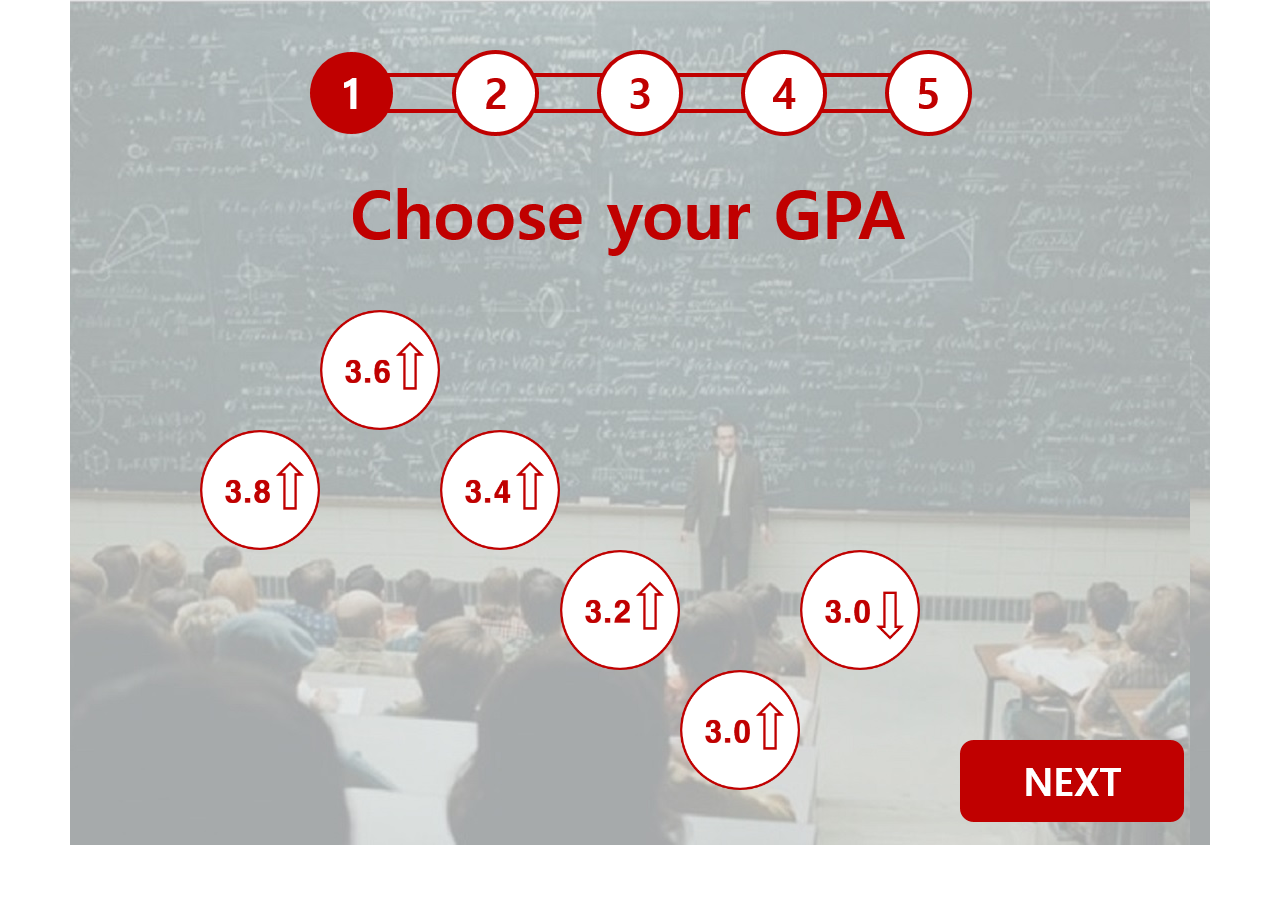
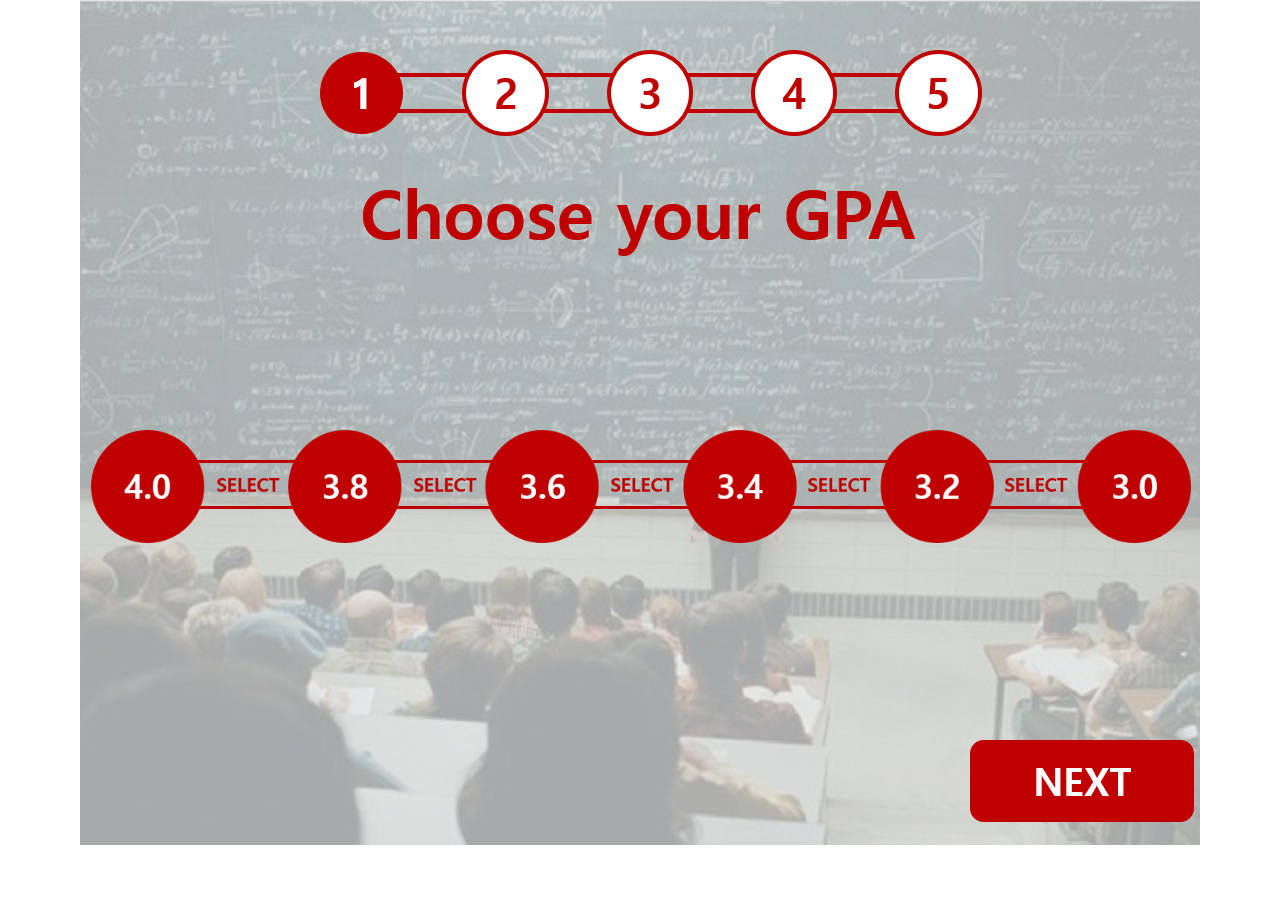
Before and after one commit to ggajo22/consulting, a PHP site: page /consulting/input.php in a window 1280 px wide. Run offline with PHP 8.4, Linux system fonts and the light colour scheme; data that the repository does not hold is empty.

Commit message:
디자인중

```diff
--- a/input.php
+++ b/input.php
@@ -22,7 +22,7 @@
  ?>
 
 <style media="screen">
-  #qwrap{min-width:964px; height:845px; margin:0 auto;background:url(res/img/index_bg.jpg); no-repeat center top;}
+  #qwrap{width:1120px; height:845px; margin:0 auto; background:url('res/img/index_bg.jpg'); no-repeat center top;}
   #touchSlider { width:1120px; height:912px; margin:0 auto; position:absolute; overflow:hidden; }
   #touchSlider ul { width:99999px; height:912px; position:absolute; top:0; left:0; overflow:hidden; }
   #touchSlider ul li { float:left; width:1120px; height:912px; font-size:14px; color:#fff; }
@@ -32,32 +32,38 @@
     left: 890px;
     top: 740px;
   }
-  .q_g{
-    position: relative;
-    left: 200px;
-    top: 50px;
-  }
-  .q{
-    position: relative;
-    left: 200px;
-    top: 50px;
-  }
-  label{
-    display: none;
-  }
-  #gpa_uw_input img{
-    width : 120px;
-    height : 120px;
-  }
-  #gpa_uw1{position: absolute; left: 130px; top: 430px;}
-  #gpa_uw2{position: absolute; left: 250px; top: 310px;}
-  #gpa_uw3{position: absolute; left: 370px; top: 430px;}
-  #gpa_uw4{position: absolute; left: 490px; top: 550px;}
-  #gpa_uw5{position: absolute; left: 610px; top: 670px;}
-  #gpa_uw6{position: absolute; left: 730px; top: 550px;}
+  .q1 .q_g{position: relative; left: 200px; top: 50px;}
+  .q1 .q{position: relative; left: 200px; top: 50px;}
+  label{display: none;}
+  .gpa_wrap {width: 1100px; height: 118px;}
+  .gpa_option {width:110px; height: 50px;}
+
+  .gpa_uw1{position: absolute; left: 102px; top: 30px; background:url(res/img/nq1_a1.png) no-repeat; background-size:100%}
+  .gpa_uw2{position: absolute; left: 299px; top: 30px; background:url(res/img/nq1_a1.png) no-repeat; background-size:100%}
+  .gpa_uw3{position: absolute; left: 496px; top: 30px; background:url(res/img/nq1_a1.png) no-repeat; background-size:100%}
+  .gpa_uw4{position: absolute; left: 693px; top: 30px; background:url(res/img/nq1_a1.png) no-repeat; background-size:100%}
+  .gpa_uw5{position: absolute; left: 890px; top: 30px; background:url(res/img/nq1_a1.png) no-repeat; background-size:100%}
+
+  .gpa_uw1:hover{background:url(res/img/nq1_a1_h.png) no-repeat; background-size:100%}
+  .gpa_uw2:hover{background:url(res/img/nq1_a1_h.png) no-repeat; background-size:100%}
+  .gpa_uw3:hover{background:url(res/img/nq1_a1_h.png) no-repeat; background-size:100%}
+  .gpa_uw4:hover{background:url(res/img/nq1_a1_h.png) no-repeat; background-size:100%}
+  .gpa_uw5:hover{background:url(res/img/nq1_a1_h.png) no-repeat; background-size:100%}
+
+  .gpa_uw0{position: absolute; left: 11px; top: 430px; background:url(res/img/nq1_a.png) no-repeat; background-size:100%}
+
+  .q2 .q_g{position: relative; left: 200px; top: 50px;}
+  .q2 .q{position: relative; left: -20px; top: 50px;}
+
+  .test_wrap{width:200px; height:200px;}
+  .test_option{width:200px; height:200px;}
+
+  .test_sat{position: relative; left: 100px;  background:url(res/img/q2_a1.png) no-repeat; background-size:100%}
+  .test_act{position: relative; left: 300px; background:url(res/img/q2_a2.png) no-repeat; background-size:100%}
+
+
 </style>
 <script>
-
 
 </script>
 <div class="container">
@@ -69,21 +75,23 @@
             <p class="q_g"><img src="res/img/q1_g.png" alt=""></p>
             <p class="q"><img src="res/img/q1.png" /></p>
             <div id="gpa_uw_input" class="form-group test_object">
-              <label for="gpa_uw">GPA</label>
               <input type="hidden" name="test_id" value="30">
               <input type="text" class="form-control hidden" id="gpa_uw" name="test_score" placeholder="GPA를 입력하세요">
-              <div class="radioBtn" id="gpa_uw1"><img src="res/img/q1_a1.png" alt="above 3.8"></div>
-              <div class="radioBtn" id="gpa_uw2"><img src="res/img/q1_a2.png" alt="above 3.8"></div>
-              <div class="radioBtn" id="gpa_uw3"><img src="res/img/q1_a3.png" alt="above 3.8"></div>
-              <div class="radioBtn" id="gpa_uw4"><img src="res/img/q1_a4.png" alt="above 3.8"></div>
-              <div class="radioBtn" id="gpa_uw5"><img src="res/img/q1_a5.png" alt="above 3.8"></div>
-              <div class="radioBtn" id="gpa_uw6"><img src="res/img/q1_a6.png" alt="above 3.8"></div>
+              <div class="gpa_wrap radio_wrap gpa_uw0" id="gpa_uw0">
+                <div class="gpa_option gpa_uw1" id="gpa_uw1"></div>
+                <div class="gpa_option gpa_uw2" id="gpa_uw2"></div>
+                <div class="gpa_option gpa_uw3" id="gpa_uw3"></div>
+                <div class="gpa_option gpa_uw4" id="gpa_uw4"></div>
+                <div class="gpa_option gpa_uw5" id="gpa_uw5"></div>
+              </div>
             </div>
           </li>
           <li class="q2">
-            <div class="btn-group">
-              <input id="sat_btn" type="button" name="SAT" value="SAT" class="btn btn-default btn-large">
-              <input id="act_btn" type="button" name="ACT" value="ACT" class="btn btn-default btn-large">
+            <p class="q_g"><img src="res/img/q2_g.png"></p>
+            <p class="q"><img src="res/img/q2.png"></p>
+            <div class="test_wrap">
+              <div class="test_option test_sat" id="sat_btn"></div>
+              <div class="test_option test_act" id="act_btn"></div>
             </div>
           </li>
           <li class="q3">
@@ -150,12 +158,43 @@
   </form>
 </div>
 <script type="text/javascript">
-for(i=0; i<6; i++){
-  $('#gpa_uw'+i).hover(function(){
-    $('#gpa_uw'+i+' img').attr('src', 'res/img/q1_a'+i+'_h.png');
-  }, function(){
-    $('#gpa_uw'+i+' img').attr('src', 'res/img/q1_a'+i+'.png');
-  });
+  var $gpa_uw = $('#gpa_uw');
+  for(i=0; i<6; i++){
+    $('.gpa_uw'+(i+1)).click(function(){
+      // checked 클래스 부여
+      $(this).toggleClass('gpa_uw-checked');
+      // 선택 값에 따라 설정
+      var _gpa_uw = 0;
+      switch($(this).index()){
+        case 0:
+          _gpa_uw = 3.8;
+          break;
+        case 1:
+          _gpa_uw = 3.6;
+          break;
+        case 2:
+          _gpa_uw = 3.4;
+          break;
+        case 3:
+          _gpa_uw = 3.2;
+          break;
+        case 4:
+          _gpa_uw = 3.0;
+          break;
+      }
+      radioSet('.gpa_uw-checked', $gpa_uw, _gpa_uw, $(this), '자신의 점수 하나만 선택하세요.');
+    })
+  }
+
+function radioSet(child, $selector, value, $click, msg){
+  if($('.radio_wrap').children(child).length>1){
+    alert(msg);
+    console.log($click);
+    $click.removeClass(child.replace('.',''));
+    console.log($click);
+  } else if($('.radio_wrap').children(child).length=1){
+    $selector.empty().append(value);
+  }
 }
 
 // 슬라이더를 위한것
@@ -164,12 +203,13 @@ for(i=0; i<6; i++){
       $('.image_container').stop().animate( { left: -1120 * _slideIndex}, 1000 );
   }
 
-  $('#btn_next').hover(function(){
-    $('#btn_next img').attr('src', 'res/img/btn_next_h.png');
+  $('#btn_next img').hover(function(){
+    $(this).attr('src', 'res/img/btn_next_h.png');
   }, function(){
-    $('#btn_next img').attr('src', 'res/img/btn_next.png');
+    $(this).attr('src', 'res/img/btn_next.png');
   })
   $('#btn_next').click(function(e){
+    /*
       var tFlag = false;
       var tAlert = "";
 
@@ -198,7 +238,7 @@ for(i=0; i<6; i++){
           alert(tAlert);
           return;
       }
-
+*/
       if( _slideIndex == $('.image_container li').length-1 ) {
           //location.replace("ending_1.asp");
           IfSend();
```
Also changed, not shown: index.php (+4 -4 lines), res/img/nq1_a.png (added), res/img/nq1_a1.png (added), res/img/nq1_a1_h.png (added), res/img/q1_a1.png, res/img/q1_a5_h.png (added), res/img/q2.png (added), res/img/q2_a1.png (added), res/img/q2_a1_h.png (added), res/img/q2_a2.png (added), res/img/q2_a2_h.png (added), res/img/q2_g.png (added).
